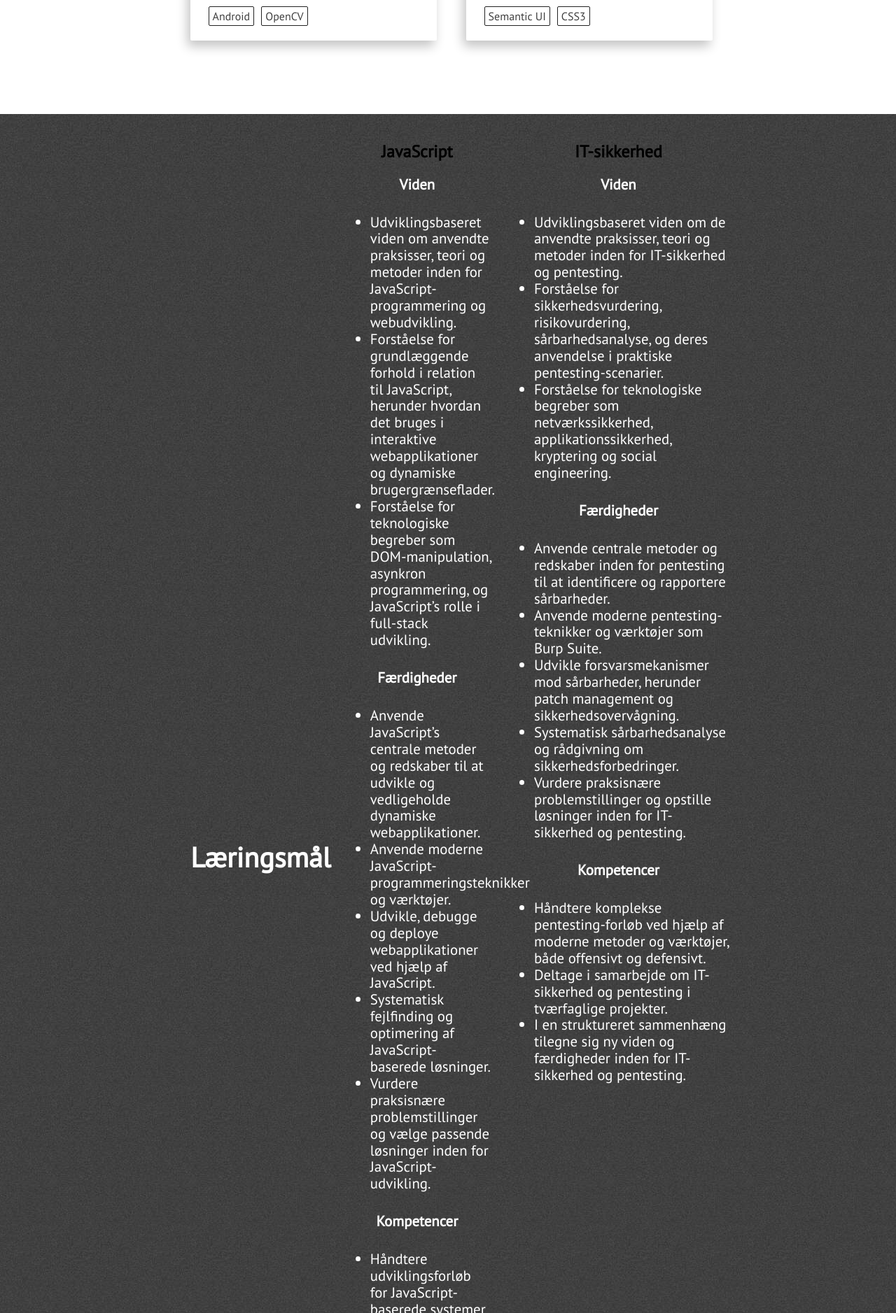
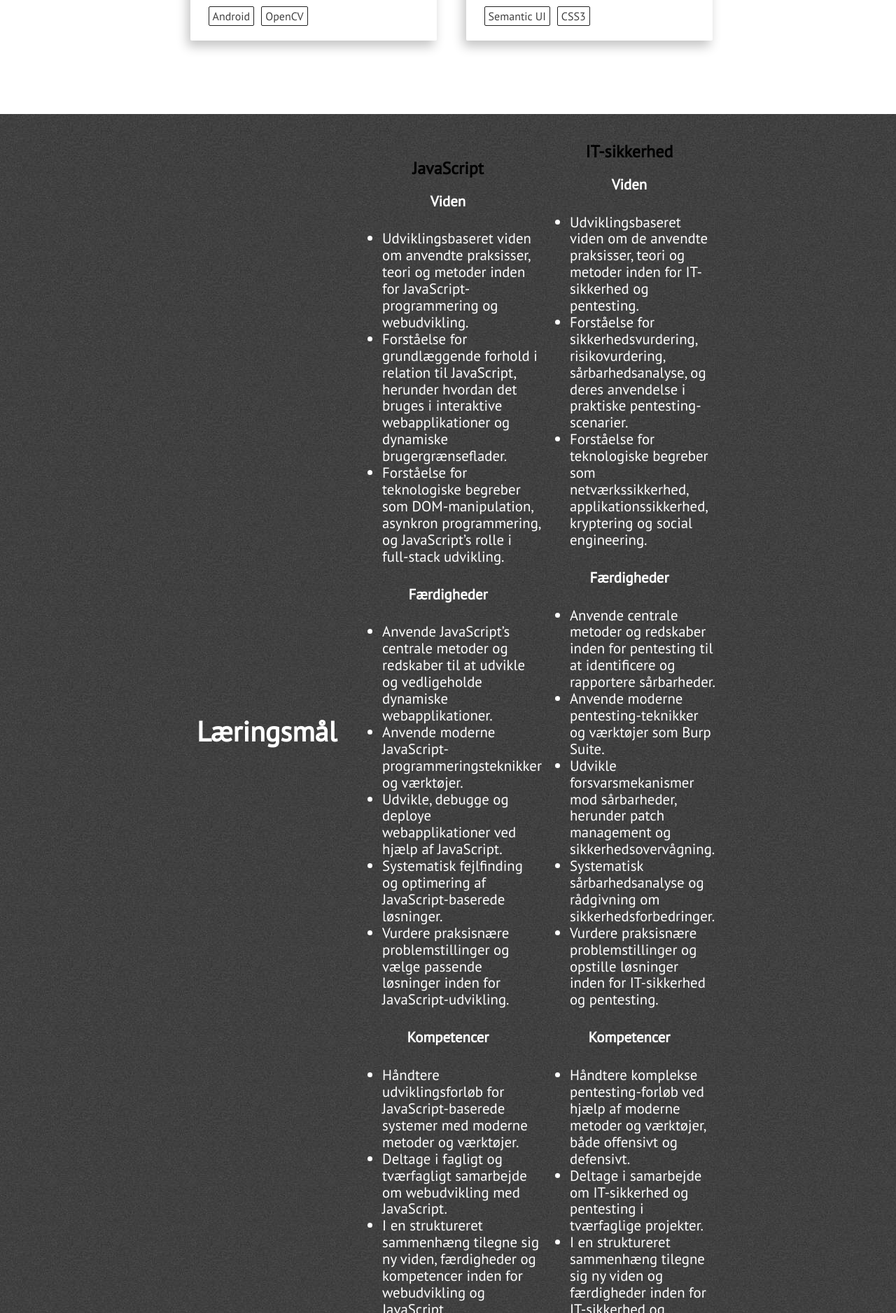
Before and after one commit to JustinAnthonyKapelke/Portfolio2, a Jekyll site: the page built from index.html, in a window 1280 px wide. Shown: the part 3843-5720 px from the top of the page at 70% size. Built offline with Jekyll 4.4.1, drawn with Linux system fonts in a browser that asks for light colours; nearby versions of some CDN libraries.

Commit message:
Update blogs.html

```diff
--- a/_includes/blogs.html
+++ b/_includes/blogs.html
@@ -1,7 +1,6 @@
 <div class="section-wrapper">
     <section class="section skills" id="skills">
         <div class="section-heading" id="skills-text">Læringsmål</div>
-        <div class="skills-grid">
             <!-- JavaScript Læringsmål -->
             <div class="learning-goals">
                 <h2 class="center-align">JavaScript</h2>
@@ -51,6 +50,5 @@
                     <li>I en struktureret sammenhæng tilegne sig ny viden og færdigheder inden for IT-sikkerhed og pentesting.</li>
                 </ul>
             </div>
-        </div>
     </section>
 </div>
```
